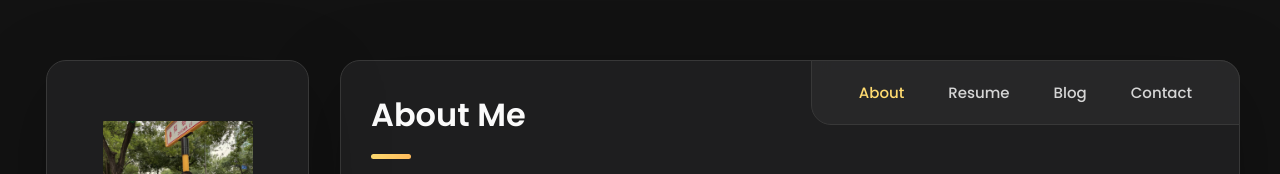
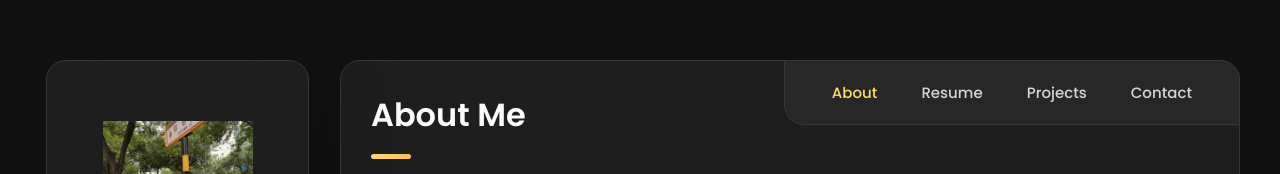
Before and after one commit to sunlulu427/sunlulu427.github.io, a Vue app: page / in a window 1280 px wide. Shown: the top 174 px of the page. Built offline with nearby package versions, Linux system fonts and the light colour scheme.

Commit message:
rename: blog to projects

```diff
--- a/src/App.vue
+++ b/src/App.vue
@@ -149,7 +149,7 @@
           </li>
 
           <li class="navbar-item">
-            <button class="navbar-link" data-nav-link>Blog</button>
+            <button class="navbar-link" data-nav-link>Projects</button>
           </li>
 
           <li class="navbar-item">
@@ -845,10 +845,10 @@
         - #BLOG
       -->
 
-      <article class="blog" data-page="blog">
+      <article class="blog" data-page="projects">
 
         <header>
-          <h2 class="h2 article-title">Blog</h2>
+          <h2 class="h2 article-title">Projects</h2>
         </header>
 
         <section class="blog-posts">
```
